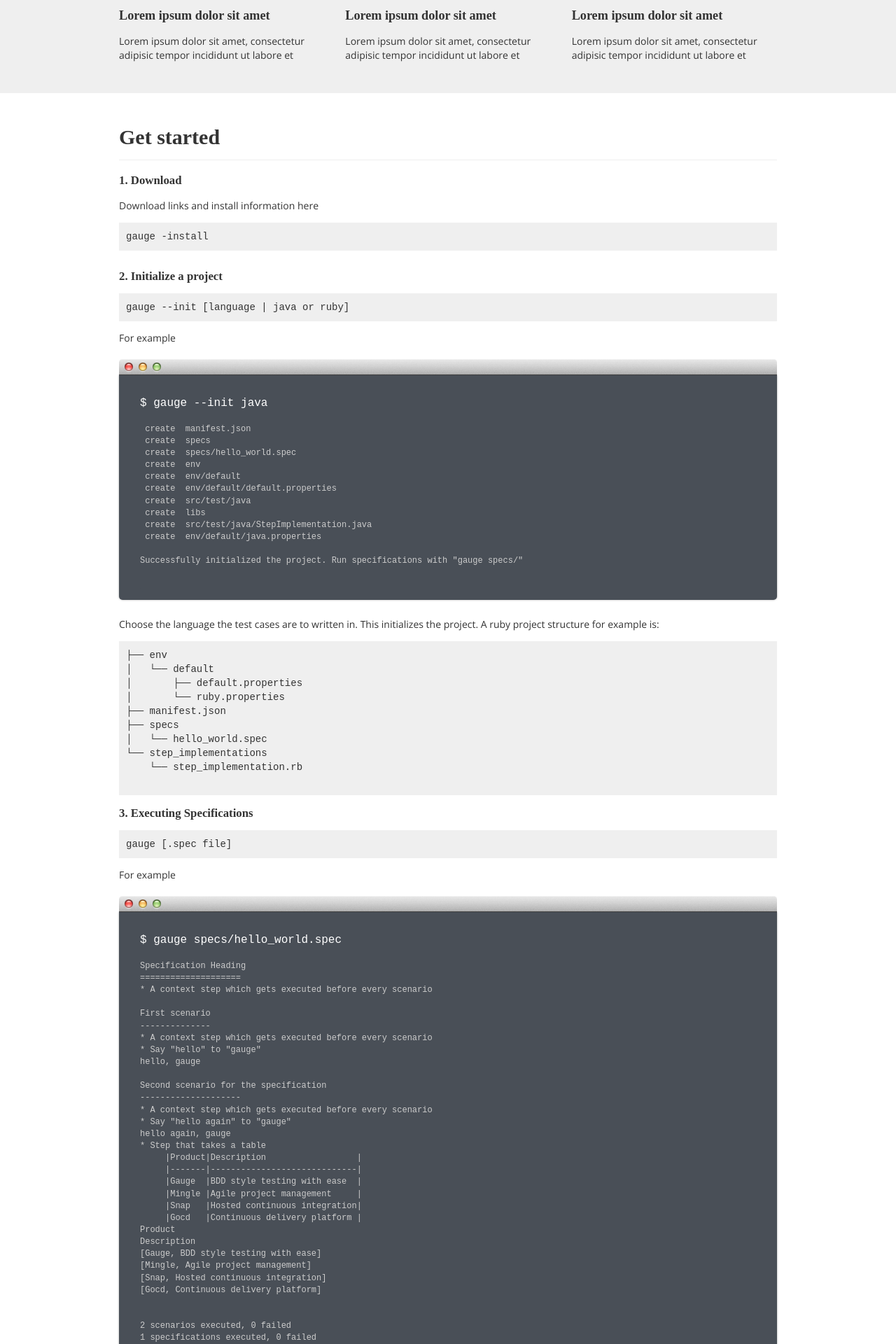
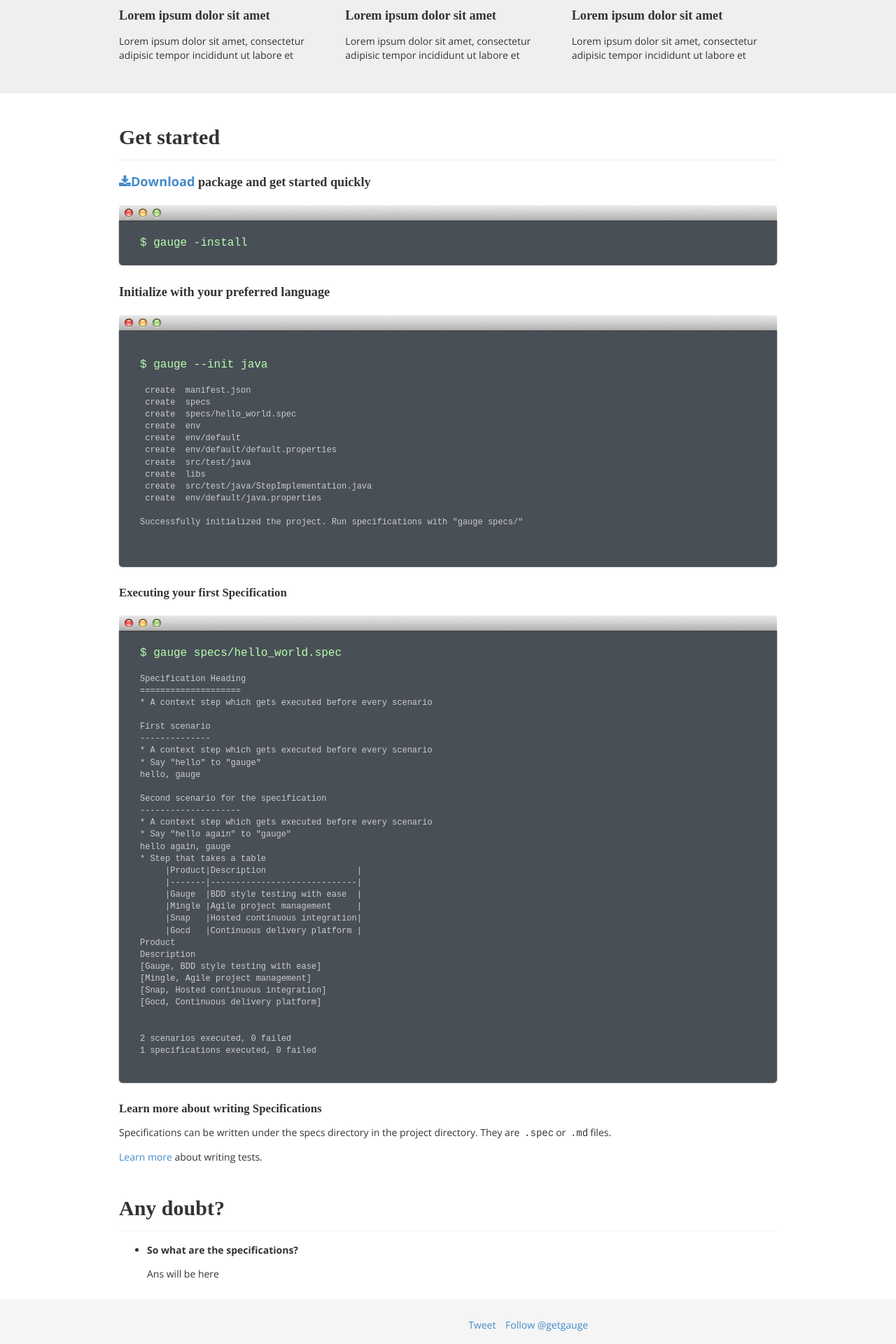
Before and after one commit to getgauge/getgauge.github.io, a Jekyll site: the page built from index.html, in a window 1280 px wide. Shown: the part 556-2476 px from the top of the page at 70% size. Built offline with Jekyll 4.4.1, drawn with Linux system fonts in a browser that asks for light colours; some web fonts are replaced; Markdown is read by kramdown in place of the engine named in the settings; comment, search, counter and statistics services are not loaded; some of the changed text lies outside the part shown; grey boxes are pictures that could not be loaded.

Commit message:
Some more UI improvements

```diff
--- a/css/style.css
+++ b/css/style.css
@@ -30,8 +30,10 @@ h6 {
 }
 code.code-block, pre.code-block {
     padding: 10px;
-    background: #efefef;
+    background: #333;
     display: block;
+    color: #eee;
+    border-radius: 5px;
 }
 code.word {
     display: inline;
@@ -133,6 +135,7 @@ section.demo #browser-container {
 .browser-code pre {
     background: #494f57;
     border-radius: 0 0 5px 5px;
+    margin: 20px 0;
 }
 .browser-code .row::before {
     background: rgba(255, 255, 255, 0);
@@ -153,7 +156,7 @@ section.demo #browser-container {
     cursor: pointer;
 }
 .browser-code .command {
-    color: white;
+    color: rgb(181, 255, 174);
     font-size: 16px;
     display: block;
     font-family: monospace;
@@ -214,13 +217,24 @@ section.demo #browser-container {
     background: #3FC380;
     width: 350px;
     text-align: center;
-  -webkit-transform: rotate(45deg);
-      -ms-transform: rotate(45deg);
-          transform: rotate(45deg);
+    -webkit-transform: rotate(45deg);
+    -ms-transform: rotate(45deg);
+    transform: rotate(45deg);
     padding: 5px;
     color: #160F29 !important;
 }
-.fork-ribbon:hover{
+.fork-ribbon:hover {
     background: #46D58C;
     text-decoration: none;
 }
+.number-step {
+    padding: 10px;
+    height: 30px;
+    line-height: 0.6;
+    margin-right: 7px;
+    width: 30px;
+    display: inline-block;
+    color: white;
+    border-radius: 50%;
+    background: #3FC380;
+}
--- a/index.html
+++ b/index.html
@@ -2,7 +2,6 @@
 layout: home
 title: Gauge
 ---
-
 
 <a name="features"></a>
 <section class="grey-section">
@@ -54,20 +53,23 @@ title: Gauge
                 </h4>
 
 
-				<h6>1. Download</h6>
+                <h5>
+                    <a href=""><i class='fa fa-download'></i>Download</a> package and get started quickly
+                </h5>
 
-				<p>Download links and install information here</p>
-			 	<code class='code-block'>
-		 			gauge -install
-				</code>
+
+                <section class="demo">
+                    <div class="browser-wrapper">
+                    </div>
+                    <div id="browser-container">
+                        <div class="browser-code">
+                            <pre><code><span class='command'>$ gauge -install</span></code></pre>
+                        </div>
+                    </div>
                 </section>
-
-			<section>
-				<h6>2. Initialize a project</h6>
-				<code class='code-block'>
-					gauge --init [language | java or ruby]
-				</code>
-				<p>For example</p>
+                <h5>
+                	Initialize with your preferred language
+                </h5>
                     <section class="demo">
                     <div class="browser-wrapper">
                     </div>
@@ -93,33 +95,16 @@ Successfully initialized the project. Run specifications with "gauge specs/"
                     </div>
                 </section>
 
+            </section>
 
-				<p>
-				Choose the language the test cases are to written in. This initializes the project. A ruby project structure for example is:
-				</p>
-				<pre class='code-block'>
-├── env
-│   └── default
-│       ├── default.properties
-│       └── ruby.properties
-├── manifest.json
-├── specs
-│   └── hello_world.spec
-└── step_implementations
-    └── step_implementation.rb
-				</pre>
-				<h6>3. Executing Specifications</h6>
-				<code class='code-block'>
-					gauge [.spec file]
-				</code>
-<p>For example</p>
+            <section>
+                <h6>Executing your first Specification</h6>
                 <section class="demo">
                     <div class="browser-wrapper">
                     </div>
                     <div id="browser-container">
                         <div class="browser-code">
-	        <pre><code>
-<span class='command'>$ gauge specs/hello_world.spec</span>
+                            <pre><code><span class='command'>$ gauge specs/hello_world.spec</span>
 Specification Heading
 ====================
 * A context step which gets executed before every scenario
@@ -158,8 +143,10 @@ Description
                 </section>
 
 
-			<h6>4. Start writing Specifications</h6>
-			Specifications can be written under the specs directory in the project directory. They are <code class='word'>.spec</code> or <code class='word'>.md</code> files.
+                <h6>Learn more about writing Specifications</h6>
+                Specifications can be written under the specs directory in the project directory. They are
+                <code class='word'>.spec</code>or
+                <code class='word'>.md</code>files.
 
                 <p><a href="/learn-more.html">Learn more</a> about writing tests.</p>
 
@@ -197,12 +184,34 @@ Description
             </li>
             <li class="follow-btn">
                 <a href="https://twitter.com/share" class="twitter-share-button" data-url="http://getgauge.io">Tweet</a>
-		<script>!function(d,s,id){var js,fjs=d.getElementsByTagName(s)[0],p=/^http:/.test(d.location)?'http':'https';if(!d.getElementById(id)){js=d.createElement(s);js.id=id;js.src=p+'://platform.twitter.com/widgets.js';fjs.parentNode.insertBefore(js,fjs);}}(document, 'script', 'twitter-wjs');</script>
+                <script>
+                ! function(d, s, id) {
+                    var js, fjs = d.getElementsByTagName(s)[0],
+                        p = /^http:/.test(d.location) ? 'http' : 'https';
+                    if (!d.getElementById(id)) {
+                        js = d.createElement(s);
+                        js.id = id;
+                        js.src = p + '://platform.twitter.com/widgets.js';
+                        fjs.parentNode.insertBefore(js, fjs);
+                    }
+                }(document, 'script', 'twitter-wjs');
+                </script>
 
             </li>
             <li class="tweet-btn hidden-phone">
                 <a href="https://twitter.com/getgauge" class="twitter-follow-button" data-show-count="true">Follow @getgauge</a>
-		<script>!function(d,s,id){var js,fjs=d.getElementsByTagName(s)[0],p=/^http:/.test(d.location)?'http':'https';if(!d.getElementById(id)){js=d.createElement(s);js.id=id;js.src=p+'://platform.twitter.com/widgets.js';fjs.parentNode.insertBefore(js,fjs);}}(document, 'script', 'twitter-wjs');</script>
+                <script>
+                ! function(d, s, id) {
+                    var js, fjs = d.getElementsByTagName(s)[0],
+                        p = /^http:/.test(d.location) ? 'http' : 'https';
+                    if (!d.getElementById(id)) {
+                        js = d.createElement(s);
+                        js.id = id;
+                        js.src = p + '://platform.twitter.com/widgets.js';
+                        fjs.parentNode.insertBefore(js, fjs);
+                    }
+                }(document, 'script', 'twitter-wjs');
+                </script>
             </li>
         </ul>
     </div>
```
Also changed, not shown: _layouts/default.html (+7 -4 lines). Lines whose indentation alone changed are shown as unchanged.
